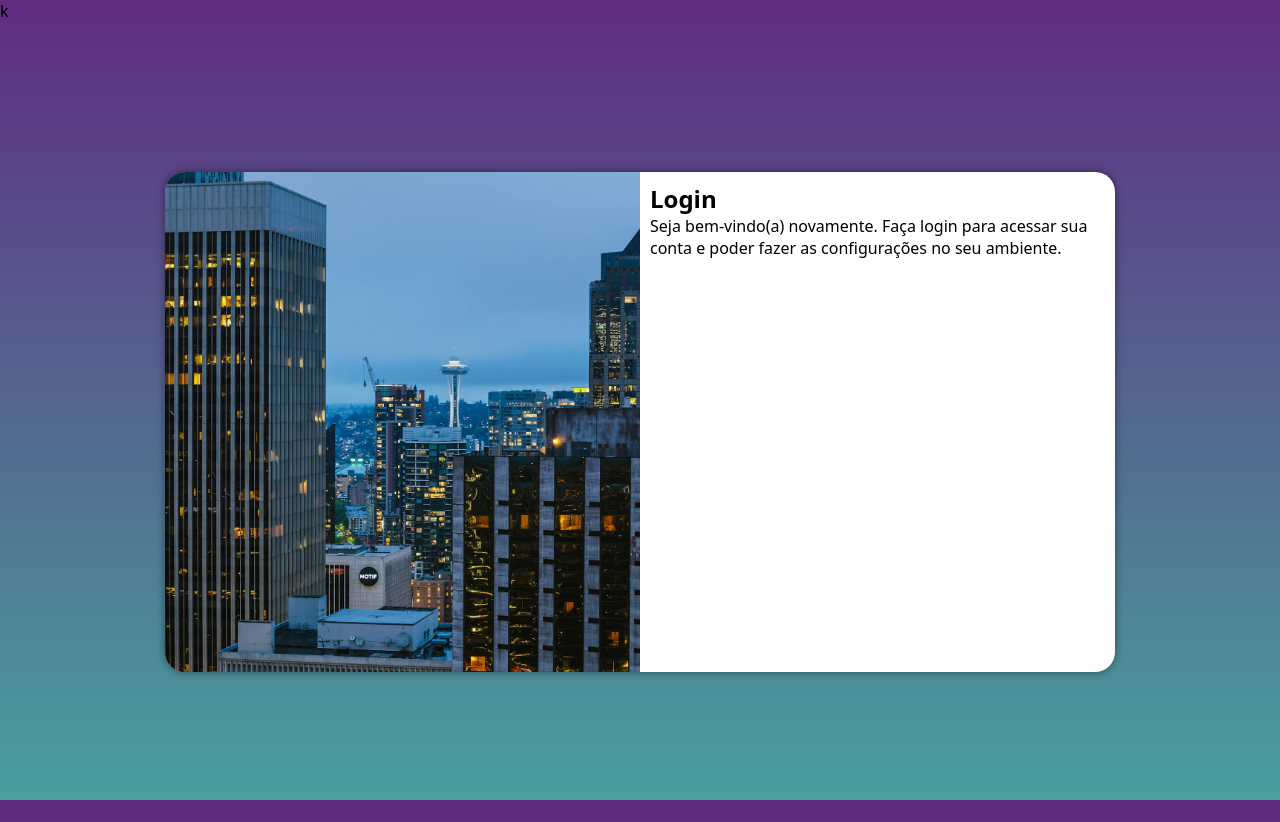
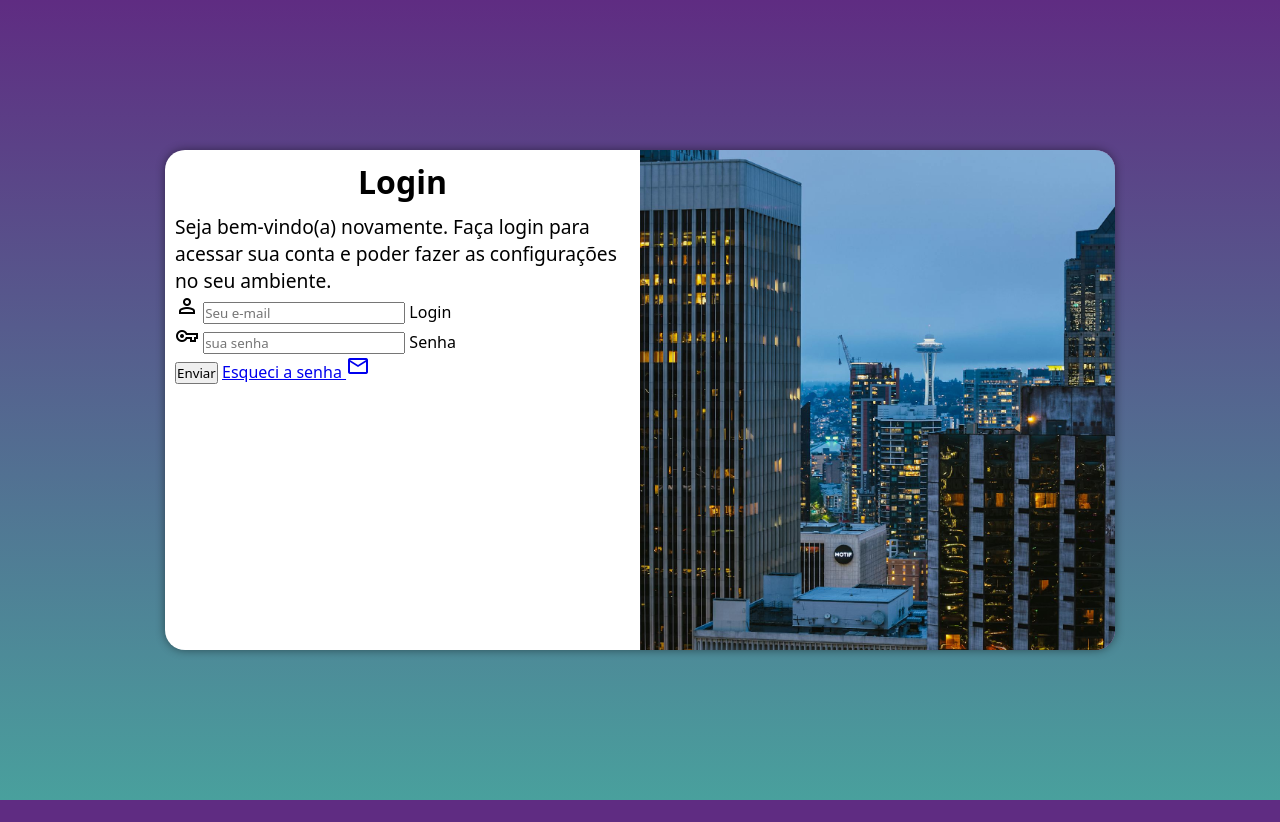
Before and after one commit to CarlosBMWf800/projeto-login, a plain HTML site: page index.html in a window 1280 px wide. After the commit the page ends 800 px from the top, so only its background shows below. Drawn offline with nearby package versions, Linux system fonts and the light colour scheme.

Commit message:
adicionei o formulario

```diff
--- a/estilos/media-query.css
+++ b/estilos/media-query.css
@@ -11,14 +11,14 @@
     }
 
     section#login > div#imagem {
-        float: left;
+        float: left;    /* Direção da imagem */
         width: 30%;
         height: 100%;
 
     }
 
     section#login > div#formulario {
-        float: right;
+        float: right;  /* Direcão do formulario */
         width: 70%;
 
     }
@@ -36,15 +36,24 @@
     }
 
     section#login > div#imagem {
-        float: left;
+        float: right;  /* float: flutuar */
         width: 50%;
         height: 100%;
 
     }
 
     section#login > div#formulario {
-        float: right;
+        float: left;
         width: 50%;
 
     }
+
+    div#formulario > p {
+        font-size: 1.2em;
+    }
+
+    div#formulario > h1 {
+        font-size: 2em;
+    }
+
 }
--- a/estilos/styles.css
+++ b/estilos/styles.css
@@ -58,3 +58,13 @@ section#login div#formulario {
     padding: 10px;
 
 }
+
+div#formulario > h1 {
+    text-align: center;
+    margin-bottom: 10px;
+
+}
+
+div#formulario > p {
+    font-size: 0.8em;
+}
--- a/index.html
+++ b/index.html
@@ -4,8 +4,10 @@
     <meta charset="UTF-8">
     <meta name="viewport" content="width=device-width, initial-scale=1.0">
     <title>Login</title>
+    <link rel="stylesheet" href="https://fonts.googleapis.com/css2?family=Material+Symbols+Outlined:opsz,wght,FILL,GRAD@20..48,100..700,0..1,-50..200" />
     <link rel="stylesheet" href="estilos/styles.css">
-    <link rel="stylesheet" href="estilos/media-query.css">k
+    <link rel="stylesheet" href="estilos/media-query.css">
+
 </head>
 <body>
     <main>
@@ -17,7 +19,26 @@
             <div id="formulario">
                 <h1>Login</h1>
                 <p>Seja bem-vindo(a) novamente.  Faça login para acessar sua conta e poder fazer as configurações no seu ambiente.</p>
-                <form action="login.php" method="post"></form>
+                <form action="login.php" method="post">
+                    <div class="campo">
+                        <span class="material-symbols-outlined">person</span>
+                        <input type="email" name="login" id="ilogin" placeholder="Seu e-mail" autocomplete="email" required maxlength="30">
+                        <label for="ilogin">Login</label>
+
+                    </div>
+
+                    <div class="campo">
+                        <span class="material-symbols-outlined">vpn_key</span>
+                        <input type="password" name="senha" id="isenha" placeholder="sua senha" autocomplete="current-password" required minlength="8" maxlength="20">
+                        <label for="isenha">Senha</label>
+                    </div>
+                    <input type="submit" value="Enviar">
+                    <a href="esqueci.html">
+                        Esqueci a senha <span class="material-symbols-outlined">mail</span></a>
+
+
+                </form>
+
 
             </div>
 
```
